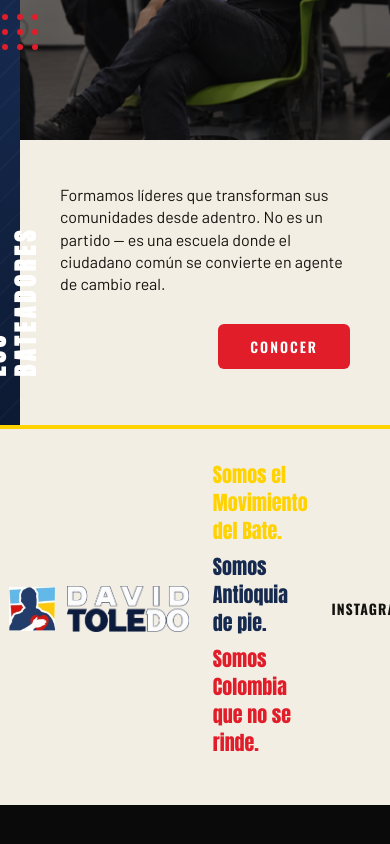
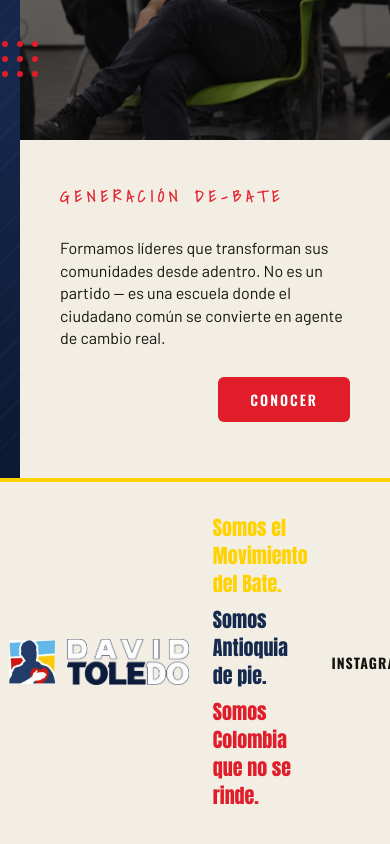
Before and after one commit to EsneiderCdD/movimiento-bate, a Next.js app: page / in a window 390 px wide. Shown: the part 1526-2370 px from the top of the page. Before the commit the page ends 2331 px from the top, so only its background shows below. Built offline with nearby package versions, Linux system fonts and the light colour scheme.

Commit message:
(renders): responsive

```diff
--- a/src/components/specific/nosotros/NosotrosContent.tsx
+++ b/src/components/specific/nosotros/NosotrosContent.tsx
@@ -21,10 +21,6 @@ export default function NosotrosContent() {
   return (
     <section className={styles.container}>
       <aside className={styles.sidebar}>
-        <div className={styles.sidebarText}>
-          <span>MOVIMIENTO</span>
-          <span>DEL BATE</span>
-        </div>
         <div className={styles.dots} aria-hidden="true">
           {DOTS.map((_, i) => (
             <span key={i} className={styles.dot} />
--- a/src/components/specific/section2/contents/BateadoresContent.module.css
+++ b/src/components/specific/section2/contents/BateadoresContent.module.css
@@ -192,6 +192,18 @@
   padding: 44px 40px 56px;
 }
 
+.outlineTitle {
+  margin: 0;
+  width: min(960px, 100%);
+  font-family: var(--font-shadows), cursive;
+  font-weight: 400;
+  font-size: 22px;
+  line-height: 1.6;
+  letter-spacing: 5px;
+  color: var(--rojo);
+  -webkit-text-stroke: 0.5px currentColor;
+}
+
 .outlineText {
   margin: 0;
   width: min(960px, 100%);
@@ -256,6 +268,10 @@
     font-size: 18px;
   }
 
+  .outlineTitle {
+    font-size: 20px;
+  }
+
   .outlineText {
     font-size: 19px;
   }
@@ -305,6 +321,10 @@
 
   .author {
     font-size: 16px;
+  }
+
+  .outlineTitle {
+    font-size: 18px;
   }
 
   .outlineText {
@@ -363,6 +383,10 @@
     font-size: 16px;
   }
 
+  .outlineTitle {
+    font-size: 18px;
+  }
+
   .outlineText {
     font-size: 18px;
   }
@@ -418,6 +442,10 @@
       font-size: 16px;
     }
 
+    .outlineTitle {
+      font-size: 16px;
+    }
+
     .outlineText {
       font-size: 17px;
     }
@@ -469,6 +497,10 @@
     margin-left: -12px;
   }
 
+  .outlineTitle {
+    font-size: 16px;
+  }
+
   .outlineText {
     font-size: 16px;
   }
--- a/src/components/specific/section2/contents/BateadoresContent.tsx
+++ b/src/components/specific/section2/contents/BateadoresContent.tsx
@@ -8,10 +8,6 @@ export default function BateadoresContent() {
   return (
     <section className={styles.container}>
       <aside className={styles.sidebar}>
-        <div className={styles.sidebarText}>
-          <span>LOS</span>
-          <span>BATEADORES</span>
-        </div>
         <div className={styles.dots} aria-hidden="true">
           {DOTS.map((_, i) => (
             <span key={i} className={styles.dot} />
@@ -34,6 +30,7 @@ export default function BateadoresContent() {
         </div>
 
         <div className={styles.outline}>
+          <h2 className={styles.outlineTitle}>GENERACIÓN DE-BATE</h2>
           <p className={styles.outlineText}>
             Formamos líderes que transforman sus comunidades desde adentro. No
             es un partido — es una escuela donde el ciudadano común se convierte
--- a/src/components/specific/section2/contents/TiendaContent.tsx
+++ b/src/components/specific/section2/contents/TiendaContent.tsx
@@ -26,9 +26,6 @@ export default function TiendaContent() {
   return (
     <div className={styles.container}>
       <aside className={styles.sidebar}>
-        <div className={styles.sidebarText}>
-          <span>TIENDA</span>
-        </div>
         <div className={styles.dots} aria-hidden="true">
           {DOTS.map((_, i) => (
             <span key={i} className={styles.dot} />
```
